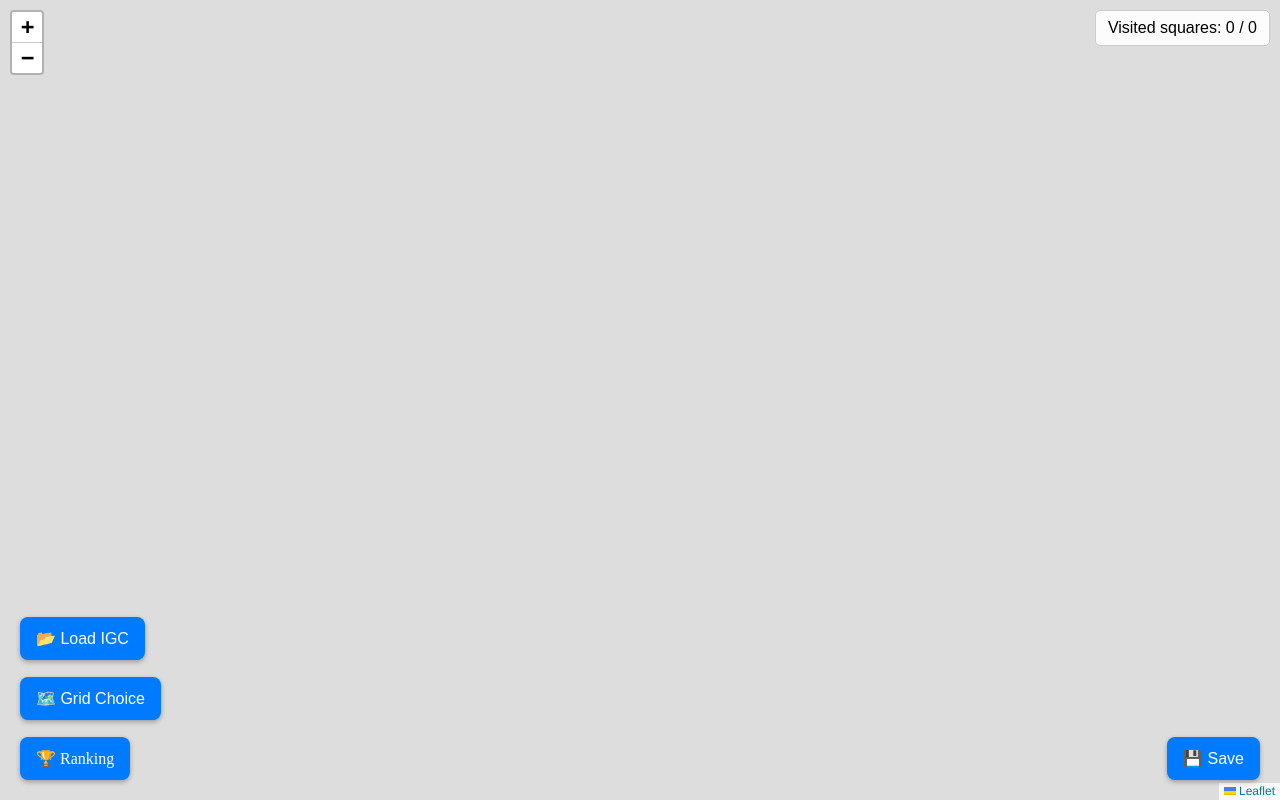
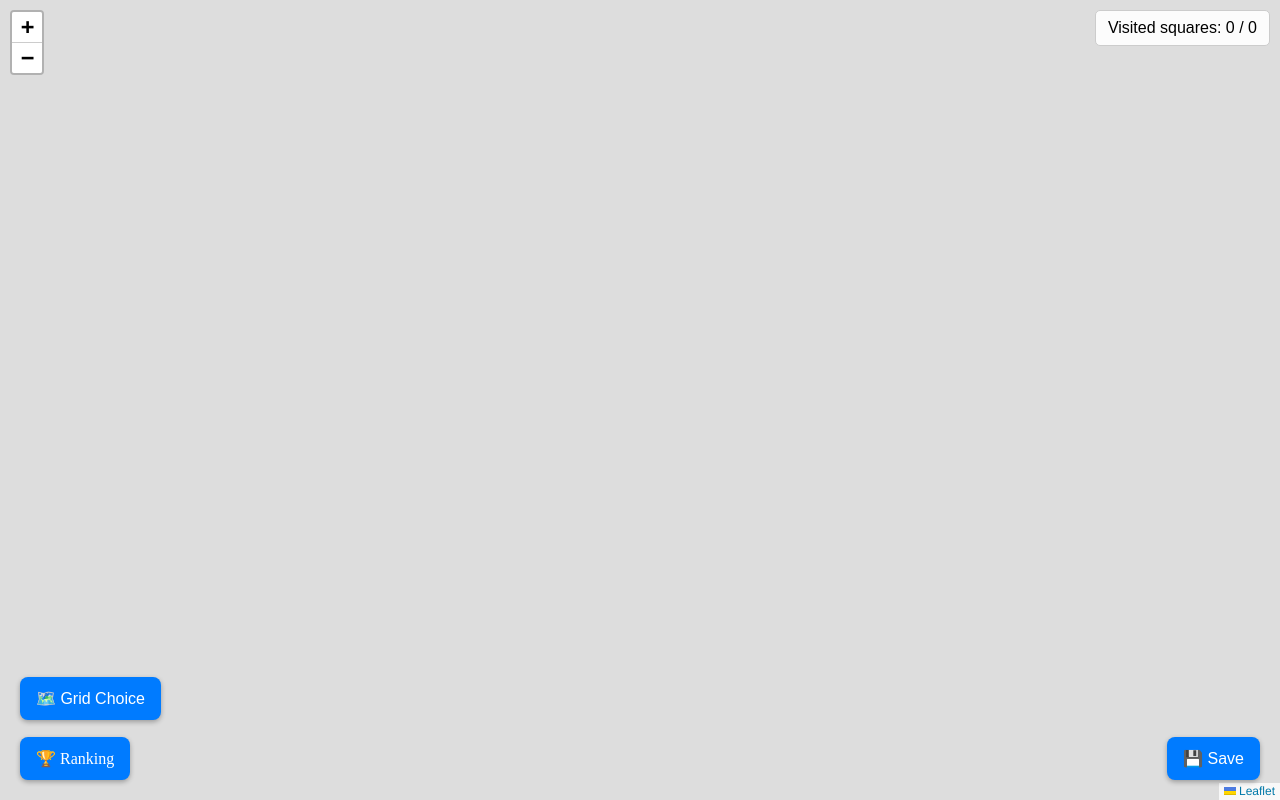
Before and after one commit to SimonNicolas07/ParaglidingSquare2visit, a plain HTML site: page index.html in a window 1280 px wide. Drawn offline with nearby package versions, Linux system fonts and the light colour scheme.

Commit message:
Update index.html

```diff
--- a/index.html
+++ b/index.html
@@ -28,7 +28,7 @@
   <div id="map"></div>
 
   <button id="saveButton" onclick="handleSave()">💾 Save</button>
-  <button id="loadIGCButton">📂 Load IGC</button>
+  <button id="loadIGCButton" style="display: none;">📂 Load IGC</button>
   <button id="gridChoiceButton">🗺️ Grid Choice</button>
   <button id="resetButton" style="display: none;">🗑 Reset</button>
   <a href="leaderboard.html" id="leaderboardButton">🏆 Ranking</a>
```
